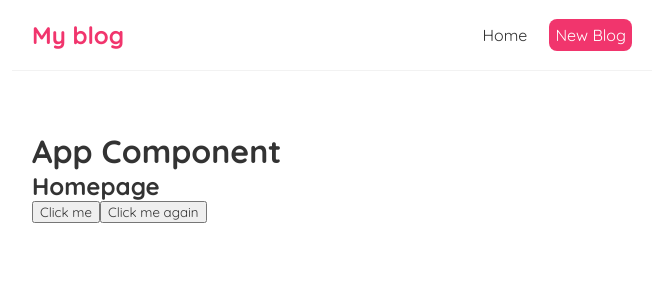
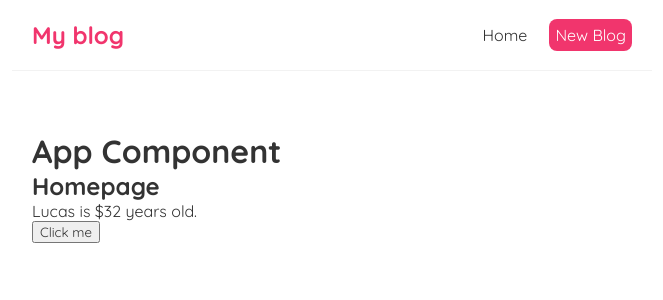
Before and after one commit to lrdplopes/blog_reactjs, a React (Create React App) app: page / in a window 1280 px wide. Shown: the top 300 px of the page, without its empty margins (308-971 px from the left). Built offline with nearby package versions, Linux system fonts and the light colour scheme.

Commit message:
new features

```diff
--- a/src/Components/Home.js
+++ b/src/Components/Home.js
@@ -1,19 +1,22 @@
+import { useState } from "react";
 import React from "react";
 
 const Home = () => {
+  const [name, setName] = useState("Lucas");
+  const [age, setAge] = useState(32);
+
   const handleClick = () => {
-    console.log("Hello Lucas");
-  };
-
-  const handleClickAgain = (name) => {
-    console.log("Hello" + name);
+    setName("Clara");
+    setAge(28);
   };
 
   return (
     <div className="home">
       <h2>Homepage</h2>
+      <p>
+        {name} is ${age} years old.
+      </p>
       <button onClick={handleClick}>Click me</button>
-      <button onClick={() => handleClickAgain("Lucas")}>Click me again</button>
     </div>
   );
 };
```
